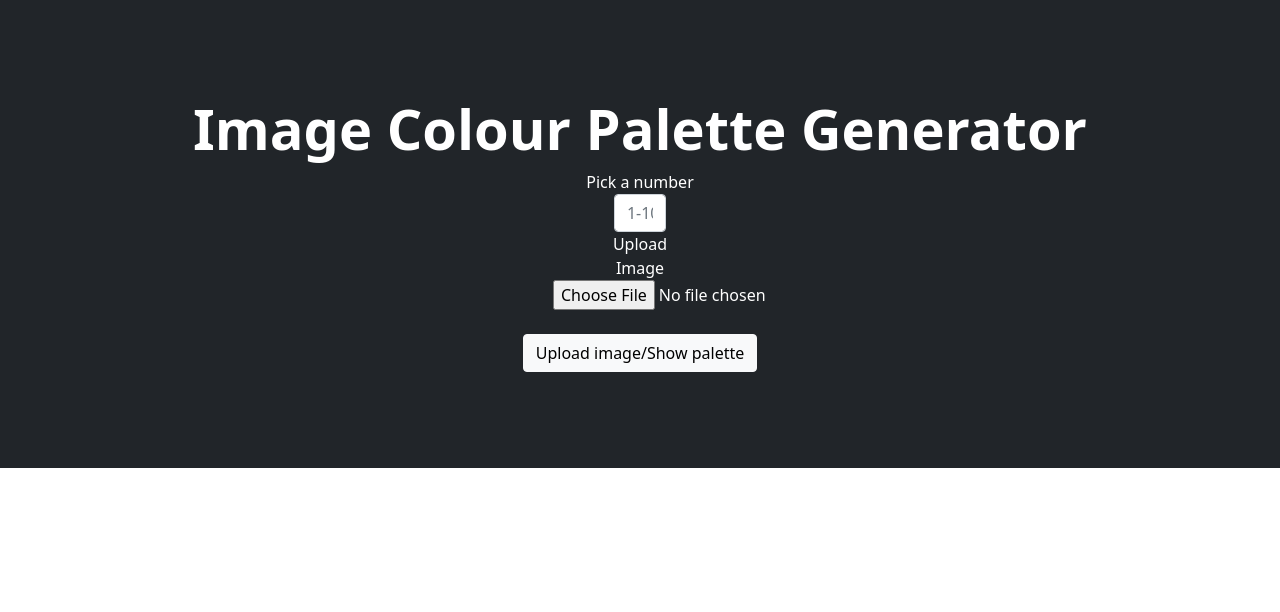
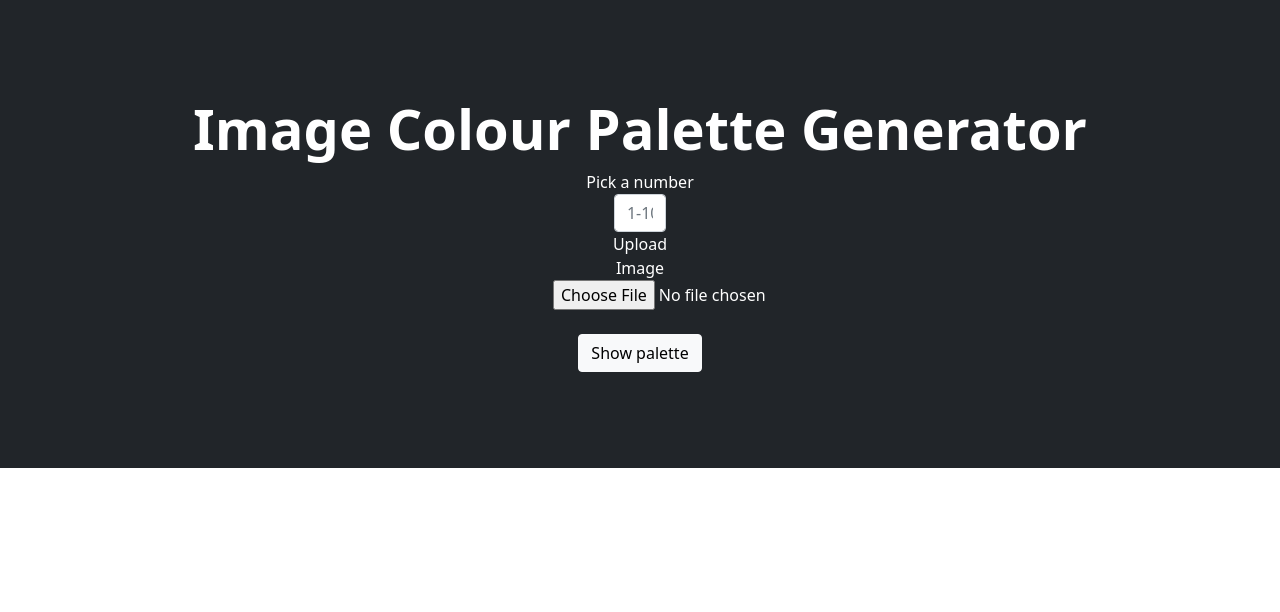
Before and after one commit to tomic-pasko/Image_Colour_Palette_Generator, a Flask app: page / in a window 1280 px wide. Shown: the part 57-669 px from the top of the page. Run offline with Flask 2, Linux system fonts and the light colour scheme; some libraries are stand-ins or nearby versions.

Commit message:
Change button label

```diff
--- a/templates/index.html
+++ b/templates/index.html
@@ -48,7 +48,7 @@
                     </div>
 
                 </div>
-                <button type="submit" class="btn btn-light">Upload image/Show palette</button>
+                <button type="submit" class="btn btn-light">Show palette</button>
 
             </form>
 
```
